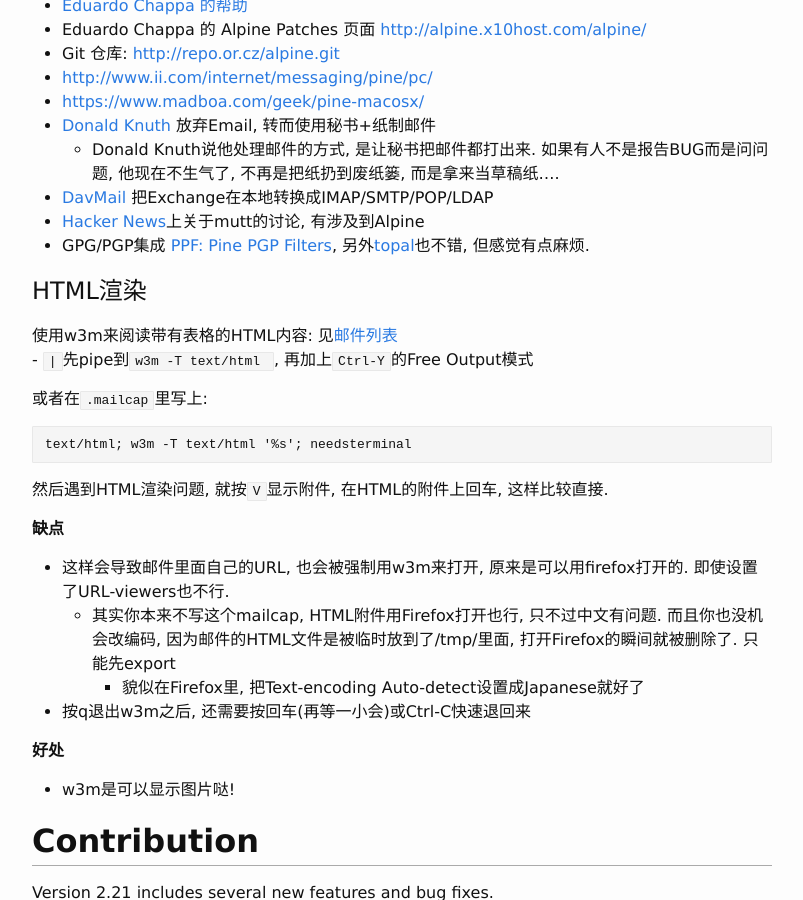
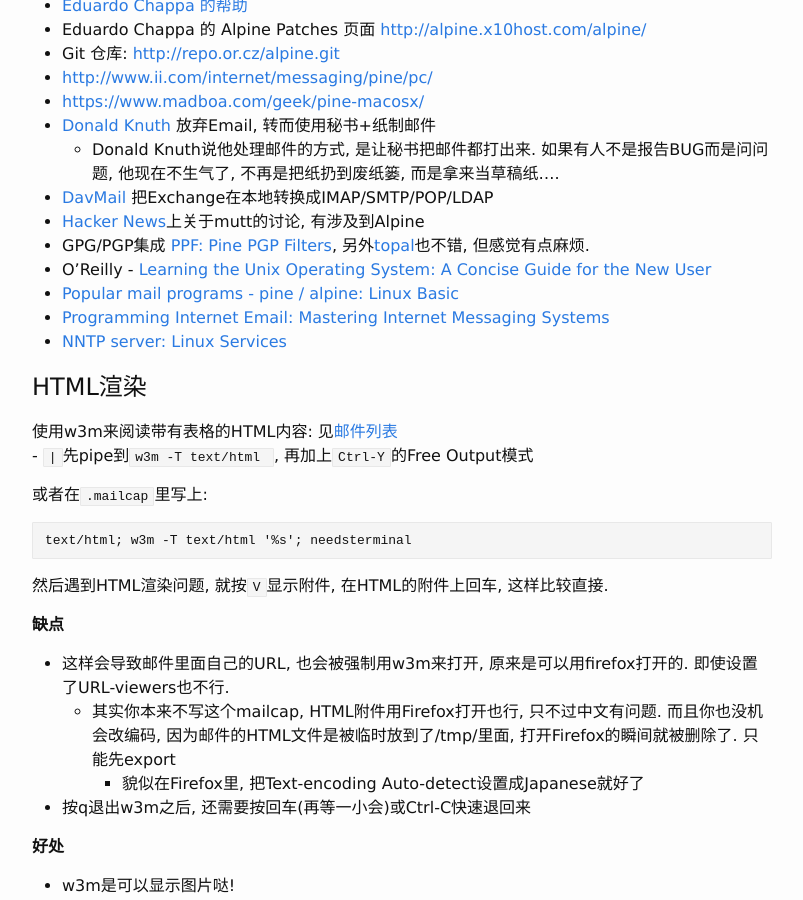
Before and after one commit to scateu/scateu.github.io, a Jekyll site: the page built from _posts/2015-08-23-alpine.md, in a window 1280 px wide and 900 px high, scrolled down 7397 px. Shown: the whole window, without its empty margins (238-1041 px from the left). Built offline with Jekyll 4.4.1, drawn with Linux system fonts in a browser that asks for light colours; nearby versions of some CDN libraries; comment, search, counter and statistics services are not loaded.

Commit message:
Sun Feb 17 00:56:09 CST 2019

```diff
--- a/_posts/2015-08-23-alpine.md
+++ b/_posts/2015-08-23-alpine.md
@@ -534,6 +534,10 @@
   - [DavMail](http://davmail.sourceforge.net/) 把Exchange在本地转换成IMAP/SMTP/POP/LDAP
   - [Hacker News](https://news.ycombinator.com/item?id=11425642)上关于mutt的讨论, 有涉及到Alpine
   - GPG/PGP集成 [PPF: Pine PGP Filters](https://dougbarton.us/PGP/ppf/), 另外[topal](http://fossies.org/linux/topal-package/topal.pdf)也不错, 但感觉有点麻烦.
+  - O'Reilly - [Learning the Unix Operating System: A Concise Guide for the New User](https://books.google.com.hk/books?id=35FoAEBVus0C&pg=PA119&lpg=PA119&dq=pine+local+news+folder&source=bl&ots=Q49SmOrcIK&sig=ACfU3U0kBlz34GWmuoxtQCecX69BbrZWIw&hl=zh-CN&sa=X&ved=2ahUKEwjJt4f11sDgAhXYUd4KHerODJsQ6AEwCXoECAUQAQ#v=onepage&q=pine%20local%20news%20folder&f=false)
+  - [Popular mail programs - pine / alpine: Linux Basic](https://books.google.com.hk/books?id=EHGPCwAAQBAJ&pg=PP8&lpg=PP8&dq=pine+local+news+folder&source=bl&ots=xkksDruaej&sig=ACfU3U1qrWNJTJ-ndls7-aCzr2X5ZmlWPg&hl=zh-CN&sa=X&ved=2ahUKEwjGoayb2MDgAhUQZt4KHWnXCGQ4ChDoATAJegQIAhAB#v=onepage&q=pine%20local%20news%20folder&f=false)
+  - [Programming Internet Email: Mastering Internet Messaging Systems](https://books.google.com.hk/books?id=j3rPCgAAQBAJ&pg=PA107&lpg=PA107&dq=news+spool+format&source=bl&ots=gjtwaeXIq-&sig=ACfU3U1Jn6wTsHLw-SwU2BehPuwIU6jLog&hl=zh-CN&sa=X&ved=2ahUKEwj1gIHkz8DgAhVadt4KHWqzBI4Q6AEwAXoECAkQAQ#v=onepage&q&f=false)
+  - [NNTP server: Linux Services](https://books.google.com.hk/books?id=b7b6CwAAQBAJ&pg=PA2&lpg=PA2&dq=news+spool+format&source=bl&ots=lEbOLmH3Bx&sig=ACfU3U3aZutIVbwHKL4uKtkKgdsdRqWNMA&hl=zh-CN&sa=X&ved=2ahUKEwj1gIHkz8DgAhVadt4KHWqzBI4Q6AEwA3oECAcQAQ#v=onepage&q=news%20spool%20format&f=false)
 
 
 HTML渲染
```
